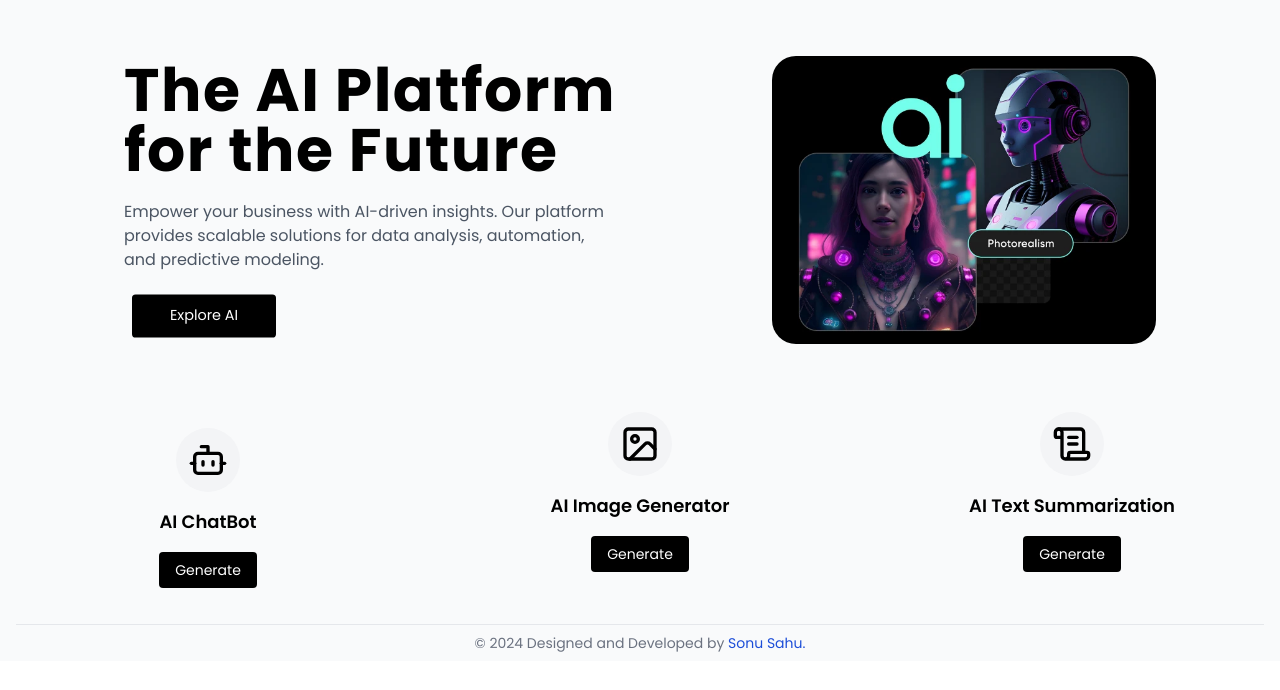
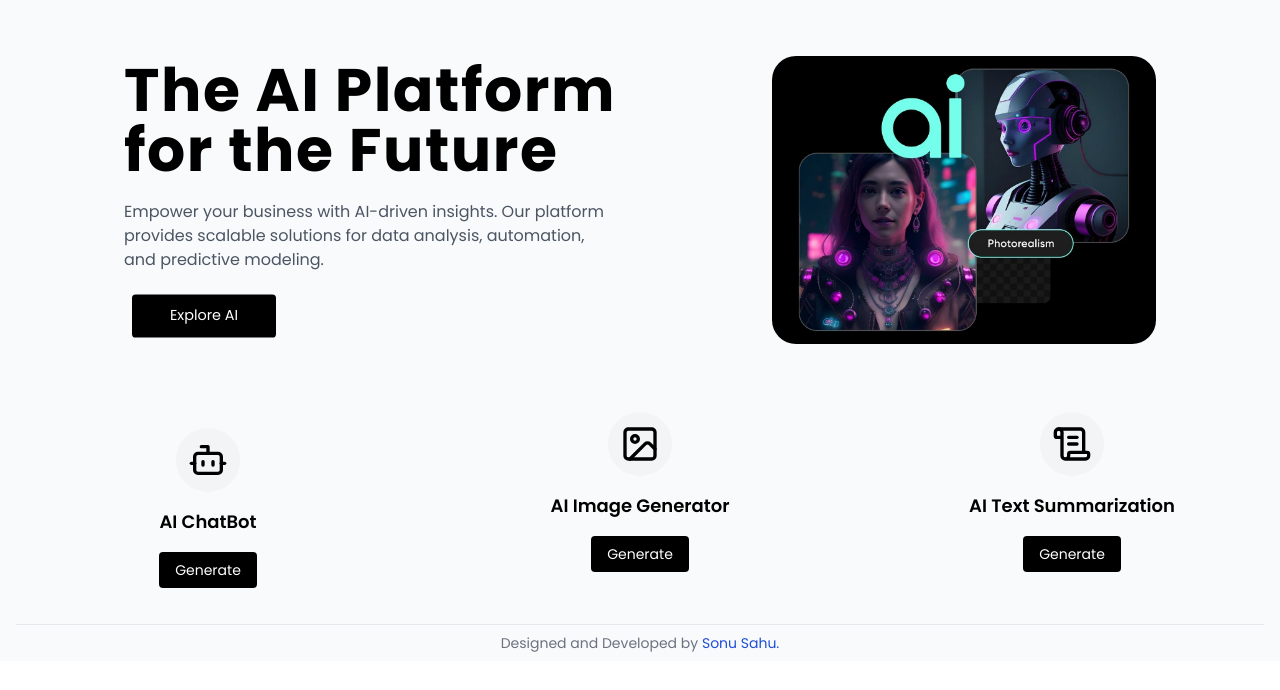
Before and after one commit to sonusahuz/ai-platform, a React (Create React App) app: page / in a window 1280 px wide. Shown: the top 690 px of the page. Built offline with nearby package versions, Linux system fonts and the light colour scheme; a web font is replaced by a local one.

Commit message:
update footer section

```diff
--- a/src/components/home/HomePage.tsx
+++ b/src/components/home/HomePage.tsx
@@ -78,7 +78,7 @@ export default function Component() {
           <footer>
             <div className="border-t py-2">
               <div className="container text-center text-sm text-gray-500 dark:text-gray-400">
-                © 2024 Designed and Developed by{" "}
+               Designed and Developed by{" "}
                 <a
                   className=" text-blue-700"
                   href="https://sonusahu.vercel.app"
```
